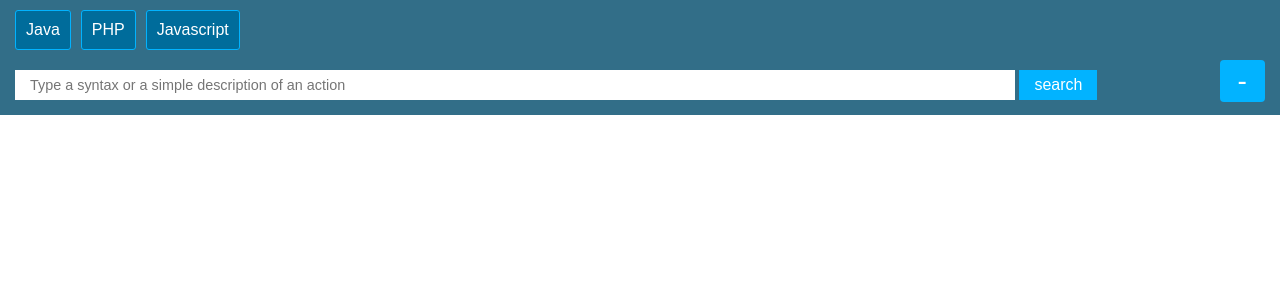
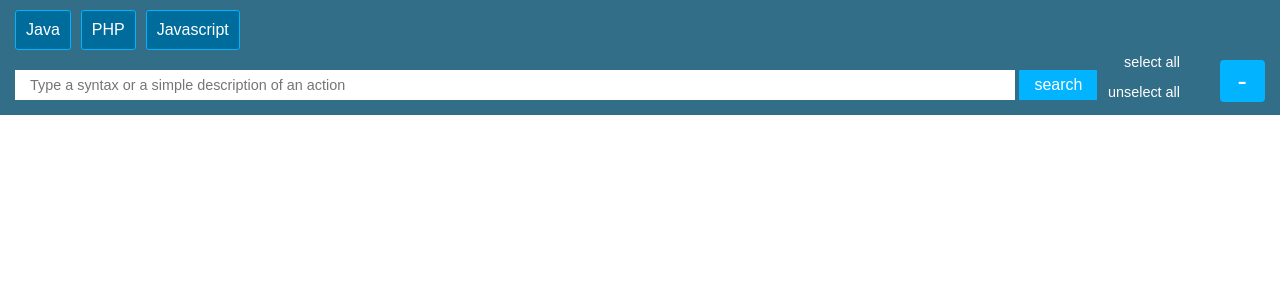
Before and after one commit to mariobrusarosco/syntaxes, a PHP site: page / in a window 1280 px wide. Shown: the top 300 px of the page. Run offline with PHP 8.4, Linux system fonts and the light colour scheme; lists and menus that the app fills with data are empty; some libraries are stand-ins or nearby versions.

Commit message:
TWO BUTTONS ADDED: 'select all' AND 'unselect all'

```diff
--- a/syntaxes/css/syntaxes.css
+++ b/syntaxes/css/syntaxes.css
@@ -81,6 +81,34 @@ nav {
     padding: 0px 3px;
     font-size: 1.1em; }
 
+#select_all_btn,
+#unselect_all_btn {
+  display: none;
+  z-index: 3;
+  position: absolute;
+  right: 90px;
+  padding: 4px 10px;
+  box-shadow: 0px 2px 7px -1px transparent inset;
+  border-radius: 2px;
+  font-size: 0.9em;
+  color: white;
+  cursor: pointer; }
+  #select_all_btn:hover, #select_all_btn :active,
+  #unselect_all_btn:hover,
+  #unselect_all_btn :active {
+    box-shadow: 0px 2px 7px -1px #02b3ff inset;
+    padding: 4px 10px; }
+
+#select_all_btn {
+  top: 50px; }
+
+#unselect_all_btn {
+  top: 80px; }
+
+.show_hide_nav_btn:checked ~ #select_all_btn,
+.show_hide_nav_btn:checked ~ #unselect_all_btn {
+  display: inline-block; }
+
 section {
   padding-top: 90px; }
 
--- a/syntaxes/css/syntaxes.scss
+++ b/syntaxes/css/syntaxes.scss
@@ -108,17 +108,13 @@ nav{
     &::after{
       content: "+";
     }
-
   }
-
-
   .show_hide_nav_btn{
     display: none;
   }
   .show_hide_nav_btn:checked~nav{
     top: 0;
   }
-
   .show_hide_nav_btn:checked+label{
     top: 60px;
 
@@ -128,6 +124,41 @@ nav{
       font-size: 1.1em;
     }
   }
+  //OPTIONS TO SHOW OR HIDE THE NAVBAR//
+
+  #select_all_btn,
+  #unselect_all_btn{
+    display: none;
+    z-index: 3;
+    position: absolute;
+    right: 90px;
+    padding: 4px 10px;
+    box-shadow: 0px 2px 7px -1px transparent inset;
+    border-radius: 2px;
+    font-size: 0.9em;
+    color: white;
+    cursor: pointer;
+
+    &:hover, :active{
+      // font-size: 1em;
+      // font-weight: bold;
+      // box-shadow: 0px 2px 7px -1px white inset;
+      box-shadow: 0px 2px 7px -1px $blue2Btn inset;
+      padding: 4px 10px;
+    }
+  }
+  #select_all_btn{
+    top:50px;
+  }
+  #unselect_all_btn{
+    top: 80px;
+  }
+
+  .show_hide_nav_btn:checked~#select_all_btn,
+  .show_hide_nav_btn:checked~#unselect_all_btn{
+    display: inline-block;
+  }
+
 
 
 section{
--- a/syntaxes/includes/navigation.html
+++ b/syntaxes/includes/navigation.html
@@ -1,5 +1,8 @@
 <input id="show_hide_nav_btn" class="show_hide_nav_btn" type="checkbox" checked>
 <label for="show_hide_nav_btn" class="show_hide_nav_label"></label>
+
+<span id="unselect_all_btn" class="" title="test">unselect all</span>
+<span id="select_all_btn" class="">select all</span>
 
 <nav id="main_navigation" class="main_navigation">
   <form id="search_form" class="form search_form" action="./helpers/search-syntax.php" method="post">
@@ -23,7 +26,7 @@
     <div class="clearfix"></div>
 
     <input id="search_field" class="search_field" type="search" name="string" placeholder="Type a syntax or a simple description of an action">
-      <input id="submit_search_btn" class="submit_btn" type="submit" name="submit_lang_search" value="search">
+    <input id="submit_search_btn" class="submit_btn" type="submit" name="submit_lang_search" value="search">
 
   </form>
 
--- a/syntaxes/js/syntaxes.js
+++ b/syntaxes/js/syntaxes.js
@@ -54,6 +54,8 @@ var Search = {
                               Log.addSuccess(response,url);
                               //CALL A METHOD TO GENERATE THE HTML//
                               Search.loadResult(response);
+                              //RETURN THE NAVIGATION TO THE INITIAL STATE//
+                              $("#show_hide_nav_btn").prop("checked",false);
                             },
                 "error"   : function(xhr,status,error){
                               //LOG THE RESULT//
@@ -87,6 +89,17 @@ var Search = {
                   }//END OF for() LOOP//
              }//END OF loadResult()//
 };
+
+var Navigation = {
+  toggleLangs    : function(event){
+                      var $form = $("#search_form");
+                      if($(event.target).attr("id") === "select_all_btn"){
+                        $form.find(".lang_option_input").prop("checked",true);
+                      }else{
+                        $form.find(".lang_option_input").prop("checked",false);
+                      };
+                   }
+};
 //GLOBAL OBJECTS//
 
 $(document).ready(function(){
@@ -94,4 +107,6 @@ $(document).ready(function(){
 //SEARCH SYNTAX BUTTON//
 $("main").on("click","#submit_search_btn",Search.query);
 
+//SELECT OR UNSELECT ALL//
+$("main").on("click","#unselect_all_btn,#select_all_btn",Navigation.toggleLangs);
 });
```
Also changed, not shown: 1 other file.
